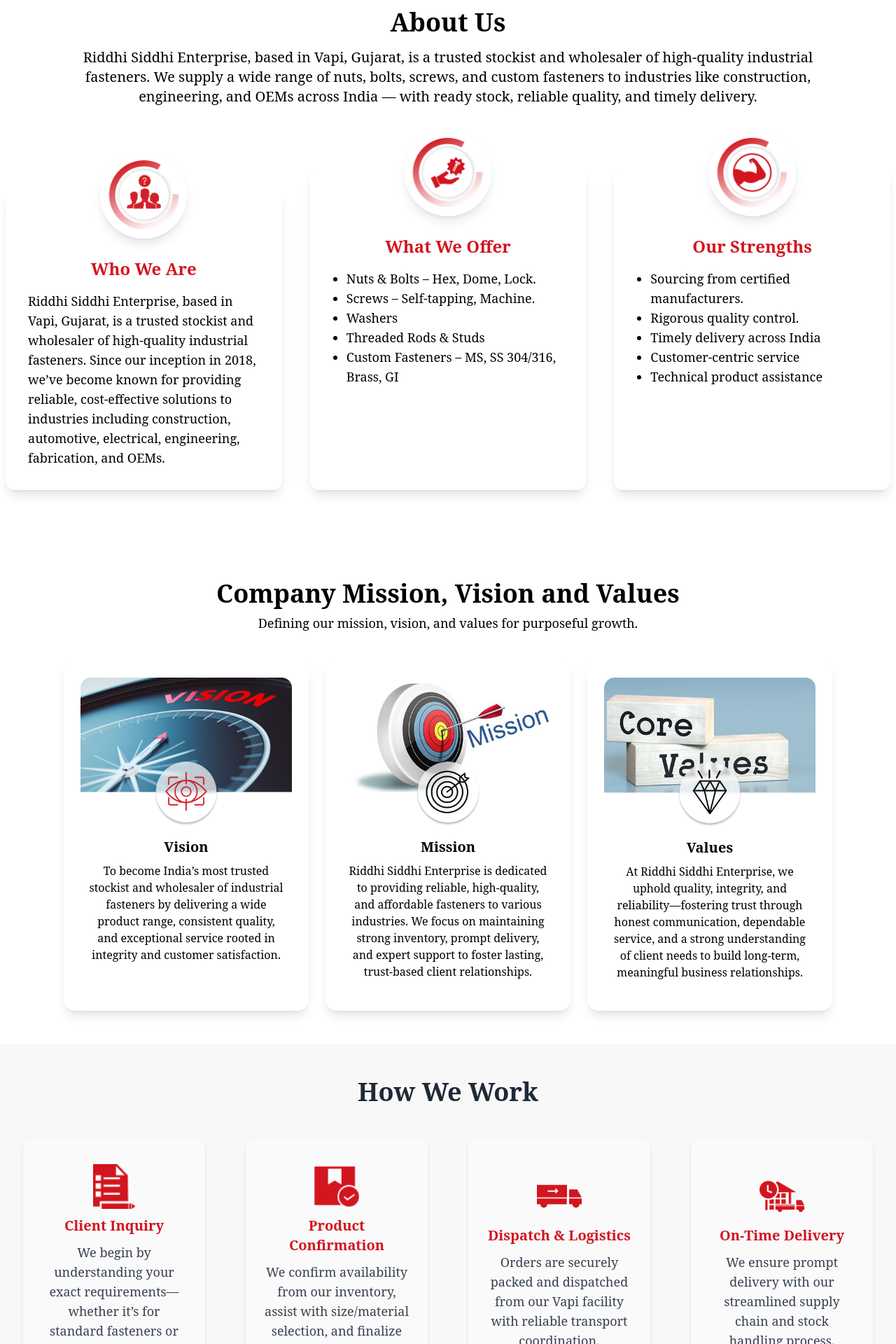
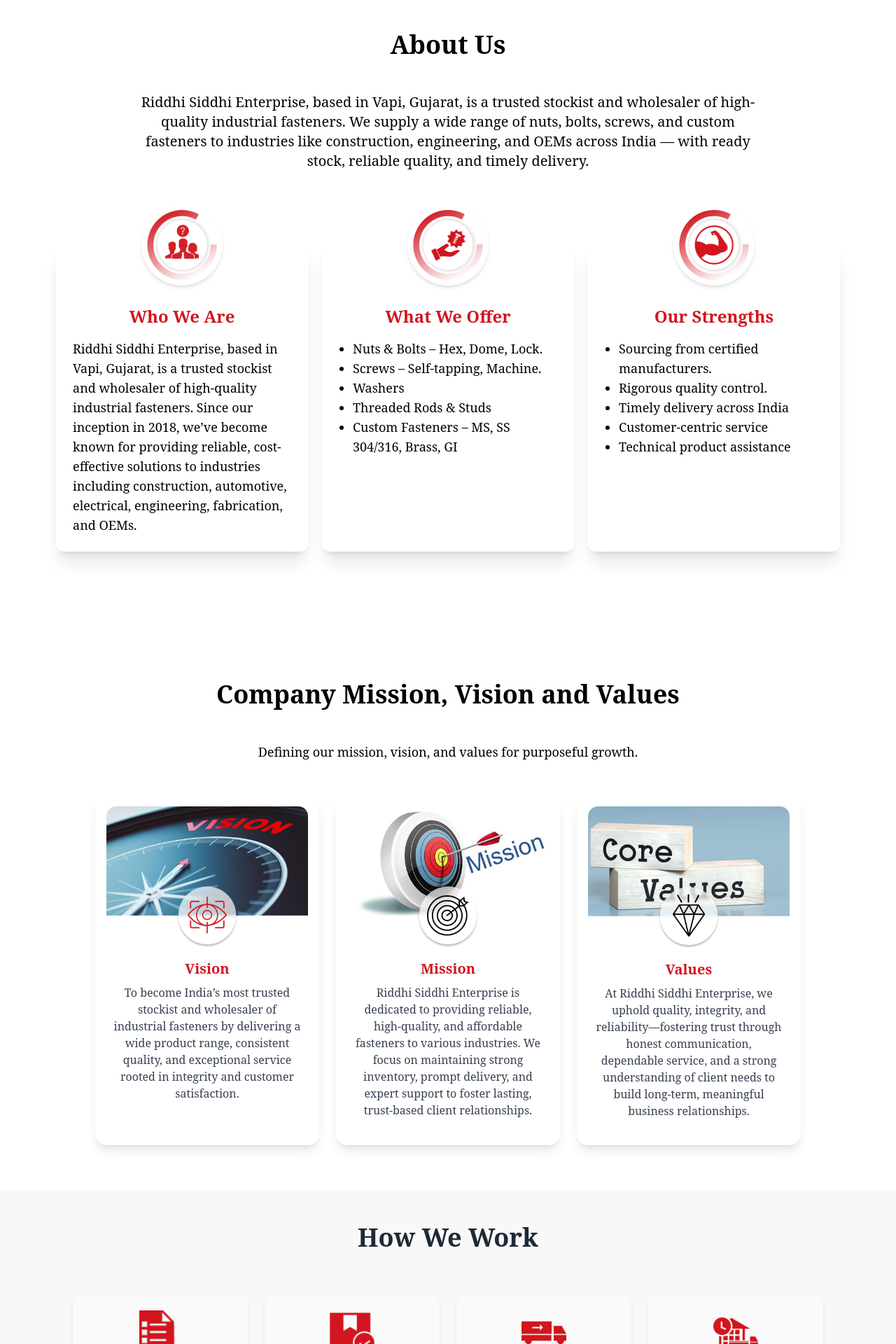
Before and after one commit to vernoxy2/riddhi_siddhi_latest, a React (Vite) app: page /about in a window 1280 px wide. Shown: the part 600-2520 px from the top of the page at 70% size. Built offline with nearby package versions, Linux system fonts and the light colour scheme.

Commit message:
Change on 0408

```diff
--- a/src/components/Abouts/Assurance.jsx
+++ b/src/components/Abouts/Assurance.jsx
@@ -48,9 +48,9 @@
   }, []);
 
   return (
-    <div className="w-full  py-8 md:py-12 bg-white">
-      <div className=" ">
-        <div className="text-left mb-8">
+    <div className=" py-4 md:py-12 ">
+      <div className=" space-y-4 md:space-y-12">
+        <div className="text-left">
           <h2
             className="text-2xl md:text-4xl font-bold"
             data-aos="fade-right"
@@ -62,14 +62,14 @@
           </h2>
         </div>
         <div data-aos="fade-up">
-          <p className="text-center mt-6 text-[#000000] text-base md:text-lg max-w-6xl mx-auto container">
+          <p className="text-center text-[#000000] text-base md:text-lg max-w-6xl mx-auto container">
             At Riddhi Siddhi Enterprise, quality is the cornerstone of
             everything we do. We understand that the strength and reliability of
             your projects depend on the fasteners you use, which is why we are
             deeply committed to sourcing and delivering only the best.
           </p>
         </div>
-        <div className="grid grid-cols-1 sm:grid-cols-2 lg:grid-cols-4 gap-6 gap-y-8 sm:gap-y-14 max-w-7xl mx-auto py-5 md:py-12">
+        <div className="container grid grid-cols-1 sm:grid-cols-2 lg:grid-cols-4 gap-4 gap-y-8 sm:gap-y-14">
           {assuranceData.map((item, idx) => (
             <div
               key={idx}
--- a/src/components/Abouts/Work.jsx
+++ b/src/components/Abouts/Work.jsx
@@ -44,25 +44,27 @@
 
 const Work = () => {
   useEffect(() => {
-    AOS.init({
-      once: false, // whether animation should happen only once
-    });
+    AOS.init({ once: false });
   }, []);
+
   return (
-    <div className="w-full py-12 bg-[#f8f8f8]">
+    <section className="bg-[#f8f8f8] py-12">
+      <div className="container mx-auto px-4 space-y-8 md:space-y-16">
         <h2
-        className="text-3xl md:text-4xl font-bold text-center font-serif mb-12 text-gray-800"
+          className="text-3xl md:text-4xl font-bold text-center font-serif text-gray-800"
           data-aos="fade-up"
         >
           How We Work
         </h2>
-      <div className="flex flex-wrap justify-center gap-6 px-4">
+
+        <div className="flex flex-wrap justify-center gap-6">
           {workSteps.map((step, idx) => (
             <div
               key={idx}
-            className="bg-[#fafafa] w-full sm:w-[300px] md:w-[280px] lg:w-[260px] h-[370px] rounded-lg shadow-md flex flex-col items-center justify-center p-5 pt-0 gap-[10px] relative z-[1] overflow-hidden transition-colors duration-300 hover:shadow-xl container"
+              className="bg-[#fafafa] w-[250px] h-[320px] rounded-xl shadow-md flex flex-col items-center justify-between p-5 relative z-[1] overflow-hidden transition-all duration-300 hover:shadow-xl"
               data-aos="flip-left"
             >
+              <div className="flex flex-col items-center gap-3">
                 <img
                   src={step.img}
                   alt={step.title}
@@ -71,12 +73,14 @@
                 <h3 className="text-xl font-bold text-center text-primary font-serif">
                   {step.title}
                 </h3>
-            <p className="text-center text-lg text-gray-700 px-1">
+                <p className="text-center text-sm text-gray-700">
                   {step.desc}
                 </p>
-            <div className="absolute left-0 bottom-1 flex items-center gap-x-2">
-              <img src={WeWork} alt="" className="h-14 -translate-x-4" />
-              <p className=" text-4xl text-primary font-extrabold">
+              </div>
+
+              <div className="absolute left-0 bottom-2 flex items-center gap-x-2">
+                <img src={WeWork} alt="Step Icon" className="h-14 -translate-x-4" />
+                <p className="text-4xl text-primary font-extrabold">
                   {step.number}
                 </p>
               </div>
@@ -84,6 +88,7 @@
           ))}
         </div>
       </div>
+    </section>
   );
 };
 
--- a/src/components/Counter/Counter.jsx
+++ b/src/components/Counter/Counter.jsx
@@ -57,8 +57,10 @@
 
   return (
     <div ref={ref} className="flex flex-col items-center">
-      <span className="text-lg md:text-2xl font-bold mb-2 text-center text-primary">{title}</span>
-      <div className="w-40 h-40 flex flex-col items-center justify-center rounded-full border-4 border-primary text-4xl font-bold text-gray-900 mt-2 ">
+      <span className="text-xl md:text-2xl font-bold mb-2 text-center text-primary">
+        {title}
+      </span>
+      <div className="w-36 h-36 flex flex-col items-center justify-center rounded-full border-4 border-primary text-4xl font-bold text-gray-900 mt-1 ">
         {count}
         {unit && <span className="text-base ml-1 md:text-2xl">{unit}</span>}
       </div>
@@ -75,7 +77,7 @@
   }, []);
 
   return (
-    <div className="w-full container mx-auto flex flex-col-reverse lg:flex-row items-center justify-center py-12 bg-white gap-y-14 gap-x-5 2xl:gap-x-2">
+    <div className="container flex flex-col-reverse lg:flex-row items-center justify-center py-8 md:py-16 space-y-4 md:space-y-10 bg-white gap-y-12 gap-x-5 2xl:gap-x-2">
       {/* Left Section */}
       <div
         className="flex-1 flex flex-col items-center lg:items-start px-4 lg:px-0 w-full"
@@ -84,12 +86,12 @@
         <h2 className="text-2xl md:text-[34px] font-bold font-serif mb-2 text-center lg:text-left">
           Built on Strength, Proven by Numbers
         </h2>
-        <p className="text-xl text-[#555555] mb-8 font-serif text-center lg:text-left max-w-md">
+        <p className="md:text-xl text-[#555555] mb-8 font-serif text-center lg:text-left max-w-md leading-snug">
           Our products are engineered for durability, trusted by thousands
           across industries. Backed by data, we deliver consistent performance
           you can count on.
         </p>
-        <div className="flex flex-wrap gap-6 justify-center xl:justify-start w-full">
+        <div className="flex flex-wrap gap-5 justify-center xl:justify-start w-full">
           {counters.map((counter, idx) => (
             <CounterCircle
               key={idx}
@@ -112,15 +114,6 @@
             alt="Counter Section"
             className="w-full h-full object-cover rounded-lg shadow-lg"
           />
-          {/* White Lines Overlay */}
-          <div className="absolute inset-0 flex flex-col justify-between pointer-events-none">
-            {[...Array(4)].map((_, i) => (
-              <div
-                key={i}
-                className="border-t-2 border-white w-full opacity-70"
-              ></div>
-            ))}
-          </div>
         </div>
       </div>
     </div>
--- a/src/components/Enterprises/Enterprises.jsx
+++ b/src/components/Enterprises/Enterprises.jsx
@@ -50,19 +50,16 @@
     });
   }, []);
   return (
-    <div className="w-full py-12 bg-white flex flex-col items-center">
+    <div className="w-full container py-8 md:py-16  space-y-4 md:space-y-10 bg-white flex flex-col items-center">
       <h2
-        className="text-3xl md:text-[40px] font-bold text-center mb-2 font-serif"
+        className="text-3xl font-bold text-center font-serif"
         data-aos="fade-up"
       >
         Why Choose
+        <br />
+        Riddhi Siddhi Enterprise
       </h2>
-      <h3
-        className="text-3xl md:text-4xl font-bold text-center mb-4 font-serif"
-        data-aos="fade-up"
-      >
-        Riddhi Siddhi Enterprise
-      </h3>
+
       <p
         className="text-lg lg:text-2xl text-center text-[#555555] mb-10 font-serif "
         data-aos="fade-up"
@@ -70,26 +67,26 @@
         At Riddhi Siddhi Enterprise, we don’t just supply fasteners — we deliver
         reliability, quality, and service that helps your business run smoothly.
       </p>
-      <div className="w-full mx-auto grid grid-cols-1 sm:grid-cols-2 md:grid-cols-3 lg:grid-cols-6 gap-8 px-4">
+      <div className="grid grid-cols-1 sm:grid-cols-2 md:grid-cols-3 lg:grid-cols-6 gap-4 ">
         {features.map((feature, idx) => (
           <div
             key={idx}
-            className="relative bg-white rounded-xl shadow-md flex flex-col items-center p-8 transition hover:shadow-xl h-[22rem] overflow-hidden group"
+            className="relative bg-white rounded-xl shadow-md flex flex-col items-center p-4 transition hover:shadow-xl h-[16rem] overflow-hidden group"
             data-aos="fade-up"
           >
             {/* Sliding red background */}
             <div className="absolute left-0 bottom-0 w-full h-0 bg-primary z-0 transition-all duration-500 group-hover:h-full"></div>
-            <div className="relative z-10 flex flex-1 flex-col items-center justify-center gap-4 w-full">
+            <div className="relative z-10 flex flex-1 flex-col items-center justify-center gap-2 w-full">
               <img
                 src={feature.icon}
                 alt={feature.title}
-                className="w-16 h-16 object-contain select-none transition-all duration-300 group-hover:invert group-hover:brightness-0 group-hover:contrast-200 m-0 p-0"
+                className="w-16 h-16 object-contain select-none transition-all duration-300 group-hover:invert group-hover:brightness-0 group-hover:contrast-200"
                 draggable="false"
               />
-              <h4 className="text-lg font-bold text-center font-serif transition-colors duration-300 group-hover:text-white m-0 p-0">
+              <h4 className="text-lg font-bold text-center font-serif transition-colors duration-300 group-hover:text-white ">
                 {feature.title}
               </h4>
-              <p className="text-base text-[#555555] text-center font-serif transition-colors duration-300 group-hover:text-white m-0 p-0">
+              <p className="text-base text-[#555555] text-center font-serif transition-colors duration-300 group-hover:text-white">
                 {feature.desc}
               </p>
             </div>
--- a/src/components/Navbar/Navbar.jsx
+++ b/src/components/Navbar/Navbar.jsx
@@ -17,7 +17,7 @@
             </NavLink>
           </div>
           {/* Desktop Menu */}
-          <div className="hidden lg:flex md:items-center md:space-x-12">
+          <div className="hidden xl:flex md:items-center md:space-x-12">
             <NavLink
               to="/"
               className={({ isActive }) =>
@@ -60,7 +60,7 @@
             </a>
           </div>
           {/* Mobile menu button */}
-          <div className="lg:hidden flex items-center">
+          <div className="xl:hidden flex items-center">
             <button
               onClick={() => setIsOpen(!isOpen)}
               className="text-white focus:outline-none"
--- a/src/components/Products/Products.jsx
+++ b/src/components/Products/Products.jsx
@@ -57,7 +57,7 @@
     });
   }, []);
   return (
-    <div className="w-full flex flex-col items-center py-12 px-2 md:px-0 bg-white">
+    <div className="w-full flex flex-col items-center py-12 container bg-white">
       <h2
         className="text-4xl lg:text-6xl font-bold text-primary mb-2 font-serif text-center"
         data-aos="fade-up"
@@ -71,7 +71,7 @@
         We offer a comprehensive selection of industrial fasteners, available in
         multiple sizes, grades, and coatings
       </p>
-      <div className="max-w-7xl w-full grid grid-cols-1 sm:grid-cols-2 lg:grid-cols-3 gap-y-16 gap-x-28">
+      <div className="max-w-7xl w-full grid grid-cols-1 sm:grid-cols-2 lg:grid-cols-3 gap-y-14 gap-x-14">
         {products.map((product, idx) => (
           <div
             key={idx}
--- a/src/pages/AboutsUs/AboutUs.jsx
+++ b/src/pages/AboutsUs/AboutUs.jsx
@@ -94,16 +94,20 @@
         className="w-full max-w-full h-full object-cover"
         data-aos="fade-up"
       />
-      <div className="container mx-auto px-2 py-8 flex flex-col items-center">
+      {/* About Us Section div */}
+      <div className="container mx-auto  py-8 md:py-16 space-y-6 md:space-y-12">
+        {/* Title */}
         <h2
-          className="text-3xl md:text-4xl font-bold text-center font-serif mb-4"
-          data-aos="fade-up"
+          className="text-3xl md:text-4xl font-bold text-center font-serif"
+          data-aos="fade"
         >
           About Us
         </h2>
+
+        {/* Subtitle */}
         <p
-          className="container text-base md:text-lg lg:text-xl text-center mb-10 font-serif"
-          data-aos="fade-down"
+          className="text-base md:text-lg lg:text-xl text-center mb-10 font-serif leading-snug max-w-4xl mx-auto"
+          data-aos="fade"
         >
           Riddhi Siddhi Enterprise, based in Vapi, Gujarat, is a trusted
           stockist and wholesaler of high-quality industrial fasteners. We
@@ -111,20 +115,23 @@
           industries like construction, engineering, and OEMs across India —
           with ready stock, reliable quality, and timely delivery.
         </p>
-        <div className="w-full grid grid-cols-1 sm:grid-cols-2 lg:grid-cols-3 gap-10 gap-y-28 py-12">
+
+        {/* About Cards */}
+        <div className="grid grid-cols-1 lg:grid-cols-3 gap-20 lg:gap-5 py-14 items-stretch">
           {aboutCards.map((card, idx) => {
             const isHovered = hoveredIdx === idx;
+
             return (
               <div
                 key={idx}
-                className={`relative rounded-xl shadow-lg flex flex-col items-center p-8 transition
-                  ${isHovered ? "bg-primary" : "bg-white"}
-                  ${idx === 0 ? "md:mt-8" : ""}
-                `}
+                className={`relative rounded-xl shadow-xl flex flex-col items-center p-6 transition duration-300
+            ${isHovered ? "bg-primary" : "bg-white"}
+          `}
                 onMouseEnter={() => setHoveredIdx(idx)}
                 onMouseLeave={() => setHoveredIdx(null)}
               >
-                <div className="absolute -top-14 left-1/2 -translate-x-1/2 w-[125px] h-[125px] bg-white rounded-full flex items-center justify-center shadow-lg">
+                {/* Icon */}
+                <div className="absolute -top-14 left-1/2 -translate-x-1/2 bg-white rounded-full shadow-md p-2">
                   <img
                     src={card.img}
                     alt={card.title}
@@ -132,24 +139,26 @@
                     data-aos="zoom-in"
                   />
                 </div>
+
+                {/* Content */}
                 <div
-                  className="mt-16 flex flex-col items-center"
+                  className="mt-16 flex flex-col items-center "
                   data-aos="fade-left"
                 >
                   <h3
-                    className={`text-2xl font-bold font-serif mb-4 text-center transition-colors duration-200 ${
+                    className={`text-2xl font-bold font-serif mb-4 transition-colors duration-200 ${
                       isHovered ? "text-white" : "text-primary"
                     }`}
                   >
                     {card.title}
                   </h3>
-                  <div
-                    className={`text-base md:text-lg font-serif text-left transition-colors duration-200 ${
+                  <p
+                    className={`text-base md:text-lg font-serif transition-colors duration-200 ${
                       isHovered ? "text-white" : "text-black"
                     }`}
                   >
                     {card.content}
-                  </div>
+                  </p>
                 </div>
               </div>
             );
@@ -157,39 +166,39 @@
         </div>
       </div>
 
-      <div className="w-full py-12 ">
+      {/* Mission Vision Values Section */}
+      <div className="container mx-auto py-8 md:py-16 space-y-4 md:space-y-12">
         <h2
-          className="text-3xl md:text-4xl font-bold text-center font-serif mb-2"
+          className="text-3xl md:text-4xl font-bold text-center font-serif"
           data-aos="fade-up"
         >
           Company Mission, Vision and Values
         </h2>
-        <p
-          className="text-center text-lg mb-10"
-          data-aos="fade-down"
-        >
+
+        <p className="text-center text-lg" data-aos="fade-down">
           Defining our mission, vision, and values for purposeful growth.
         </p>
-        {/* <div className="flex flex-col md:flex-row justify-center items-center gap-8"> */}
+
         <div className="flex flex-wrap justify-center gap-6 px-4">
           {missionVisionValues.map((item, idx) => (
             <div
               key={idx}
-              className="bg-white rounded-2xl shadow-lg flex flex-col items-center overflow-hidden transition p-6"
+              className="bg-white rounded-2xl shadow-lg flex flex-col items-center p-4 transition-all duration-300"
+              style={{ width: "320px", minHeight: "500px" }}
               data-aos="flip-right"
-              style={{ width: "350px", minHeight: "500px" }} // You can adjust these values as needed
             >
               <img
                 src={item.img}
                 alt={item.title}
-                className="object-contain max-w-full"
-                style={{ maxHeight: "300px" }} // Optional: control image height
+                className="object-contain w-full max-h-60"
               />
-              <div className="flex flex-col items-center px-2 mt-4">
-                <h3 className="text-xl font-bold font-serif mb-2 text-center">
+              <div className="flex flex-col items-center px-2 mt-4 flex-1">
+                <h3 className="text-xl font-bold font-serif mb-2 text-center text-primary">
                   {item.title}
                 </h3>
-                <p className="text-base text-center">{item.content}</p>
+                <p className="text-base text-center text-gray-700">
+                  {item.content}
+                </p>
               </div>
             </div>
           ))}
--- a/src/pages/Home/Home.jsx
+++ b/src/pages/Home/Home.jsx
@@ -29,7 +29,7 @@
   return (
     <>
       <div
-        className="relative w-full max-w-full h-[60vh] sm:h-[70vh] md:h-[80vh] flex items-start md:items-center justify-start bg-cover bg-center font-serif px-2 sm:px-4 md:px-8 overflow-x-hidden"
+        className="relative w-full max-w-full h-[70vh] md:h-[80vh] flex items-start md:items-center justify-start bg-cover bg-center font-serif px-2 sm:px-4 md:px-8 overflow-x-hidden"
         data-aos="fade"
         style={{ backgroundImage: `url(${homeHeader})` }}
       >
@@ -53,8 +53,8 @@
         </div>
       </div>
 
-      <div className="w-full container flex flex-col items-center py-8 sm:py-12 px-2 sm:px-4 md:px-0 overflow-x-hidden">
-        <div className=" w-full grid grid-cols-1 xl:grid-cols-2 gap-y-6 items-center">
+      <div className="w-full container flex flex-col items-center py-8 sm:py-12 overflow-x-hidden">
+        <div className=" w-full grid grid-cols-1 xl:grid-cols-2 gap-8  items-center">
           {/* Image Section */}
           <div
             className="flex justify-center"
@@ -68,7 +68,7 @@
           </div>
           {/* Text Section */}
           <div
-            className="flex flex-col gap-y-2 justify-center items-center lg:items-start w-full p-5 sm:px-0 text-center lg:text-start"
+            className="flex flex-col gap-y-2 justify-center items-center lg:items-start w-full p-5 sm:px-0 text-center xl:text-start"
             data-aos="fade-left"
           >
             <h2 className="text-3xl sm:text-4xl md:text-6xl font-bold text-primary mb-4 sm:mb-5 font-serif w-full">
```
Also changed, not shown: src/assets/Home/counterImg.png, src/assets/Home/xc.png (added). Lines whose indentation alone changed are shown as unchanged.
